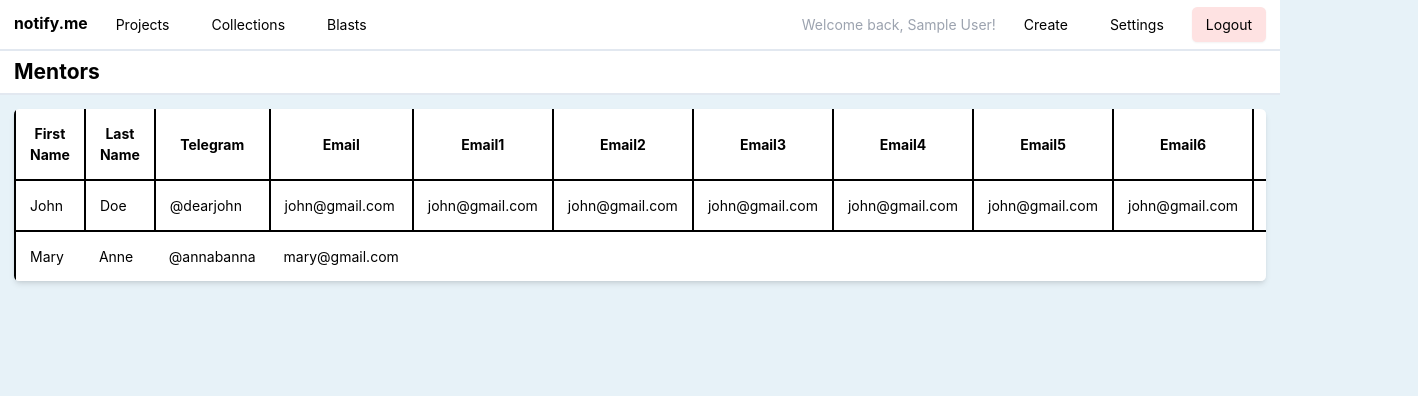
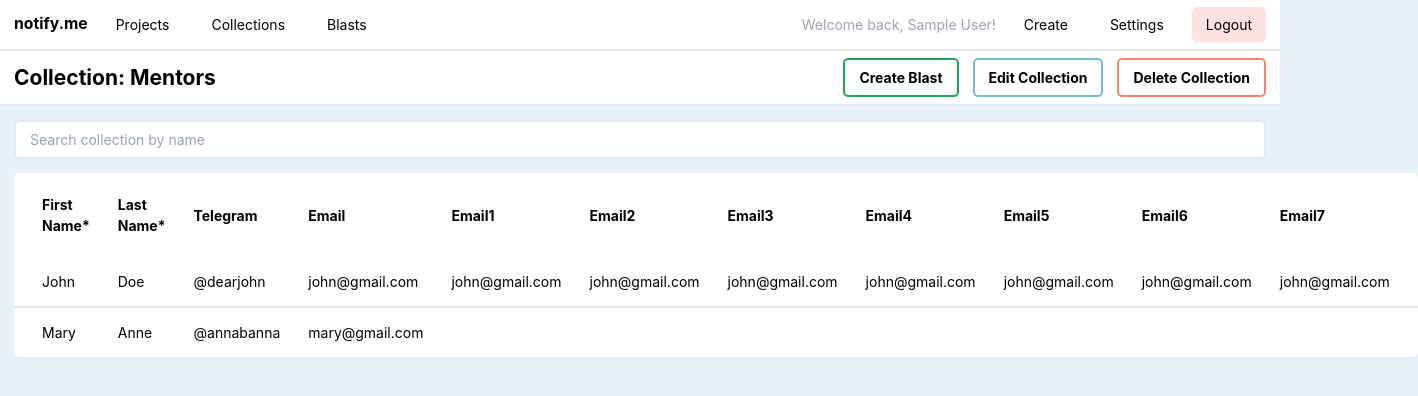
Before and after one commit to woojiahao/notify.me, a React (Create React App) app in the folder frontend/: page /collections/1 in a window 1280 px wide. Shown: the top 396 px of the page, 1418 px wide, since content can reach past the window. Built offline with nearby package versions, Linux system fonts and the light colour scheme; sample sign-in values are in the browser's storage.

Commit message:
Setup formatting for tables

```diff
--- a/frontend/src/index.css
+++ b/frontend/src/index.css
@@ -38,4 +38,32 @@
   tr:last-child > td {
     @apply border-0;
   }
+
+  tr {
+    @apply text-left;
+  }
+
+  tr,
+  td,
+  th {
+    @apply p-4;
+  }
+
+  tr:first-child > th:first-child,
+  tbody tr td:first-child {
+    @apply pl-8;
+  }
+
+  tr:first-child > th:last-child,
+  tbody tr td:last-child {
+    @apply pr-8;
+  }
+
+  thead tr th {
+    @apply py-6;
+  }
+
+  tbody > tr {
+    @apply hover:bg-slate-100;
+  }
 }
--- a/frontend/src/pages/CollectionPage.tsx
+++ b/frontend/src/pages/CollectionPage.tsx
@@ -12,24 +12,38 @@ function CollectionTableView({ collection }: { collection: Collection }) {
   );
 
   return (
-    <div className="overflow-x-auto rounded-md shadow-md bg-white">
-      <table className="w-full rounded-md border-collapse border-black border-x-2">
+    <div className="flex flex-col gap-y-4">
+      <div className="w-full">
+        <input
+          className="w-full p-2 px-4 rounded-md border-2 border-slate-200"
+          type="text"
+          name="searchNameInput"
+          id="searchNameInput"
+          placeholder="Search collection by name"
+        />
+      </div>
+
+      <table className="w-full overflow-x-auto rounded-md bg-white">
+        <thead>
           <tr>
             {columns.map((col) => (
-            <th className="border-collapse rounded-md border-x-2 border-black p-4">
-              {col}
+              <th>
+                {`${col}${
+                  collection.entry_identifiers.includes(col) ? "*" : ""
+                }`}
               </th>
             ))}
           </tr>
+        </thead>
+        <tbody>
           {parsedContents.map((contents) => (
             <tr>
               {columns.map((col) => (
-              <td className="border-collapse rounded-md border-black border-x-2 border-y-2 p-4">
-                {contents[col]}
-              </td>
+                <td>{contents[col]}</td>
               ))}
             </tr>
           ))}
+        </tbody>
       </table>
     </div>
   );
@@ -94,7 +108,7 @@ export default function CollectionPage() {
   if (!collection) {
     return (
       <Layout>
-        <h1>Collection</h1>
+        <LayoutTitle title="Collection"></LayoutTitle>
         <p className="text-center my-8">
           We are loading the collection, please be patient!
         </p>
@@ -104,7 +118,26 @@ export default function CollectionPage() {
 
   return (
     <Layout>
-      <LayoutTitle title={collection.name}></LayoutTitle>
+      <LayoutTitle title={`Collection: ${collection.name}`}>
+        <button
+          type="button"
+          className="p-2 px-4 border-2 border-kelly-green rounded-md font-bold hover:bg-kelly-green hover:text-white transition-all"
+        >
+          Create Blast
+        </button>
+        <button
+          type="button"
+          className="p-2 px-4 border-2 border-aquamarine rounded-md font-bold hover:bg-aquamarine hover:text-white transition-all"
+        >
+          Edit Collection
+        </button>
+        <button
+          type="button"
+          className="p-2 px-4 border-2 border-salmon rounded-md font-bold hover:bg-salmon hover:text-white transition-all"
+        >
+          Delete Collection
+        </button>
+      </LayoutTitle>
       <div className="p-4">
         <CollectionTableView collection={collection} />
       </div>
--- a/frontend/src/pages/ProjectPage.tsx
+++ b/frontend/src/pages/ProjectPage.tsx
@@ -27,35 +27,36 @@ function CollectionsSection({ collections }: { collections: Collection[] }) {
               type="text"
               name="searchNameInput"
               id="searchNameInput"
-              placeholder="Search collection by name"
+              placeholder="Search collections by name"
             />
           </div>
+
           <div className="w-full bg-white rounded-md">
             <table className="w-full">
-              <thead className="mb-2">
-                <tr className="text-left">
-                  <th className="p-4 pl-8">
+              <thead>
+                <tr>
+                  <th>
                     <div className="flex flex-row gap-x-2 items-center">
                       Name <HiSelector />
                     </div>
                   </th>
-                  <th className="p-4">
+                  <th>
                     <div className="flex flex-row gap-x-2 items-center">
                       # of Entries <HiSelector />
                     </div>
                   </th>
-                  <th className="p-4">
+                  <th>
                     <div className="flex flex-row gap-x-2 items-center">
                       Identifiers <HiSelector />
                     </div>
                   </th>
-                  <th className="p-4 pr-8">Actions</th>
+                  <th>Actions</th>
                 </tr>
               </thead>
               <tbody>
                 {collections.map((collection) => (
-                  <tr className="hover:bg-slate-100 rounded-md">
-                    <td className="p-4 pl-8">
+                  <tr>
+                    <td>
                       <Link
                         className="underline text-aquamarine"
                         to={`/collections/${collection.id}`}
@@ -63,11 +64,9 @@ function CollectionsSection({ collections }: { collections: Collection[] }) {
                         {collection.name}
                       </Link>
                     </td>
-                    <td className="p-4">{collection.entries.length}</td>
-                    <td className="p-4">
-                      {collection.entry_identifiers.join(", ")}
-                    </td>
-                    <td className="p-4 pr-8">
+                    <td>{collection.entries.length}</td>
+                    <td>{collection.entry_identifiers.join(", ")}</td>
+                    <td>
                       <div className="flex flex-row items-center gap-x-2">
                         <HiOutlinePencil
                           className="hover:cursor-pointer"
--- a/frontend/tailwind.config.js
+++ b/frontend/tailwind.config.js
@@ -32,6 +32,7 @@ module.exports = {
         "background-light": "#E7F2F8",
         aquamarine: "#74BDCB",
         salmon: "#FA8072",
+        "kelly-green": "#18A558",
       },
     },
   },
```
Lines whose indentation alone changed are shown as unchanged.
